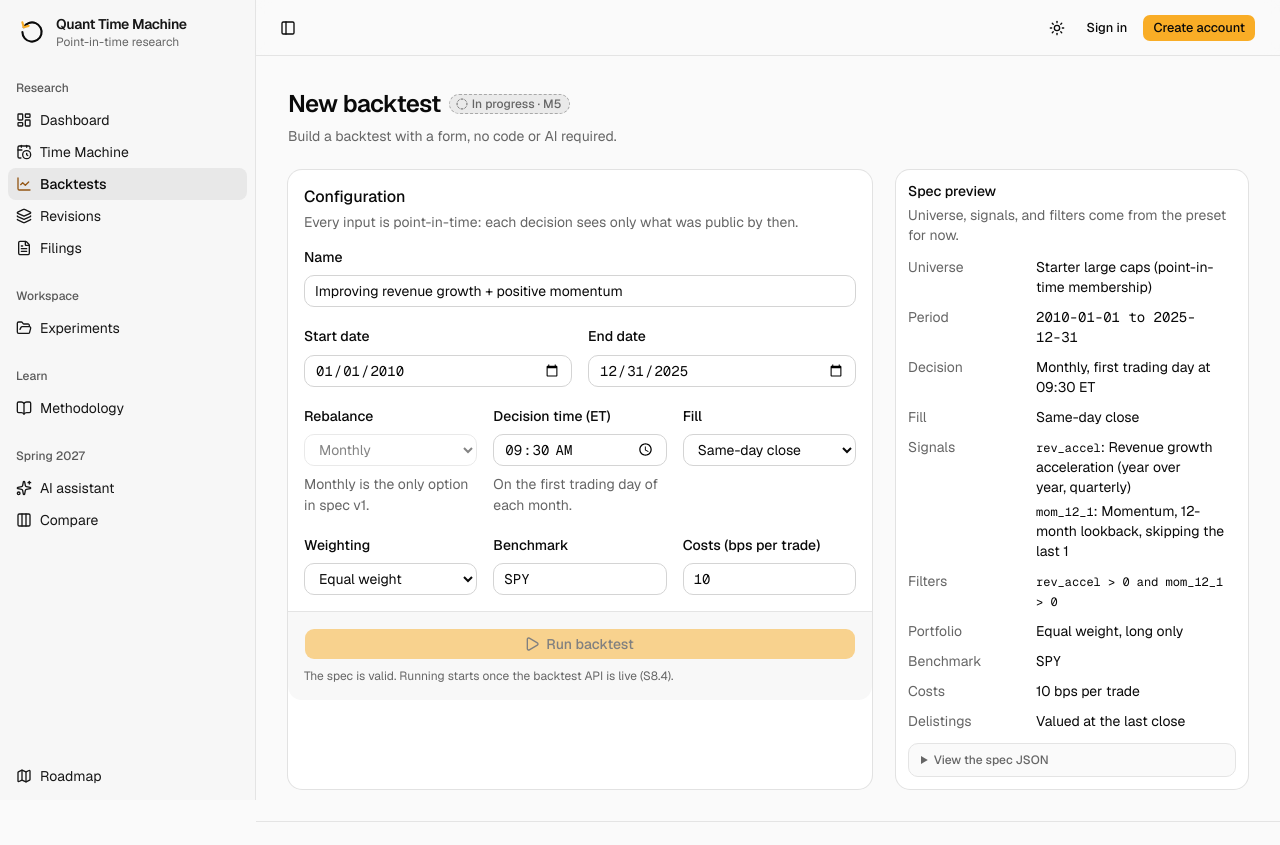
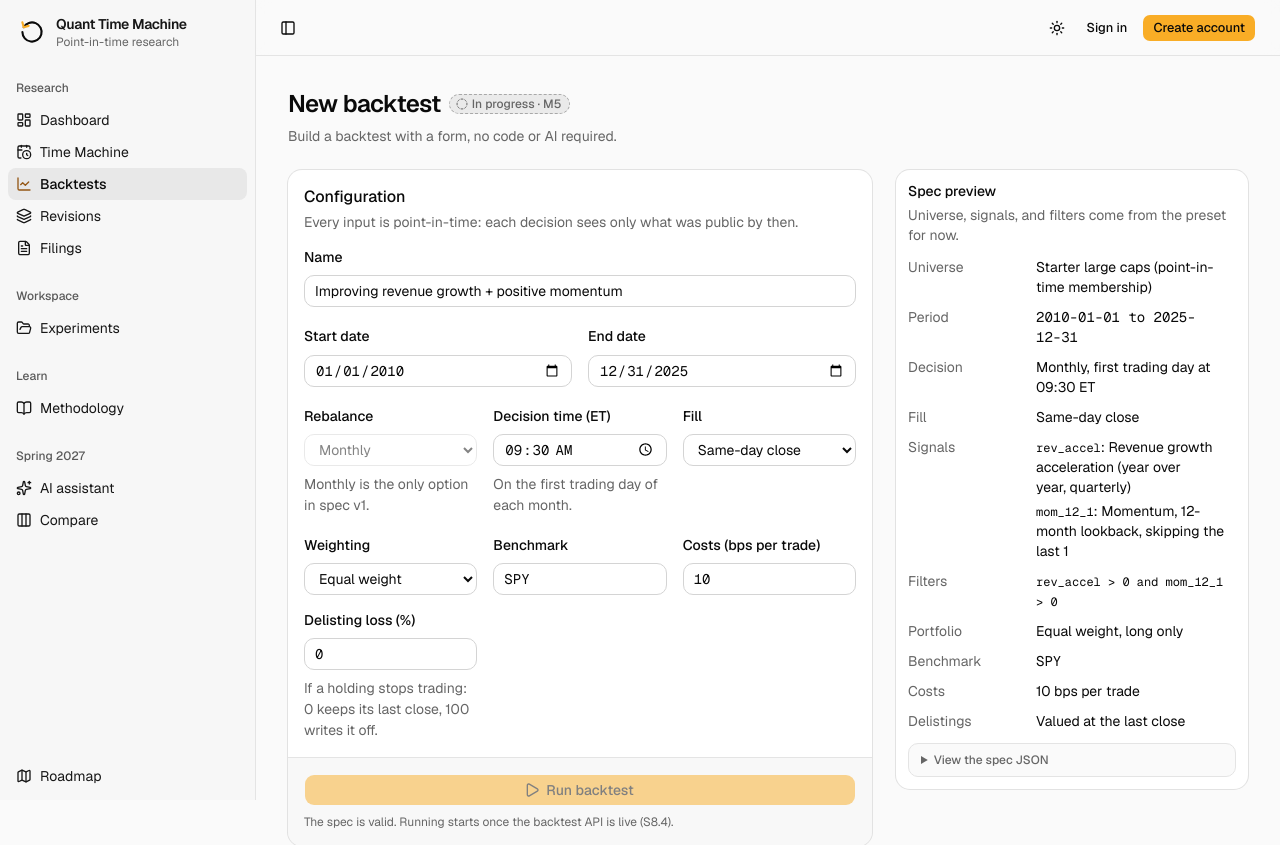
Before and after one commit to nfiasco/Quant-Time-Machine, a Next.js app in the folder frontend/: page /backtests/new in a window 1280 px wide. Shown: the top 845 px of the page. Built offline with nearby package versions, Linux system fonts and the light colour scheme.

Commit message:
feat(frontend): S6.7 set the delisting loss in the builder

```diff
--- a/frontend/features/backtests/backtest-builder.tsx
+++ b/frontend/features/backtests/backtest-builder.tsx
@@ -20,6 +20,8 @@ import type { ExperimentSpec } from "@/features/backtests/types";
 import {
   decisionFromTime,
   decisionTime,
+  delistingFromLoss,
+  delistingLoss,
   validateSpec,
   //from "@/features/backtests/validation";
 } from "./validation";
@@ -39,6 +41,9 @@ export function BacktestBuilder({ initialSpec = canonicalPreset.spec }: Backtest
   const [spec, setSpec] = useState<ExperimentSpec>(initialSpec);
   // The cost field's text, so clearing it shows an error instead of silently becoming 0.
   const [costText, setCostText] = useState(String(initialSpec.costs.bps_per_trade));
+  // The delisting loss's text, likewise. The spec gets a delisting section only once
+  // it's edited: without one, a holding that stops trading keeps its last close.
+  const [lossText, setLossText] = useState(delistingLoss(initialSpec.delisting));
 
   const errors = validateSpec(spec);
   const isValid = Object.keys(errors).length === 0;
@@ -215,6 +220,32 @@ export function BacktestBuilder({ initialSpec = canonicalPreset.spec }: Backtest
                   />
                   {fieldError("costs.bps_per_trade")}
                 </Field>
+                <Field>
+                  <FieldLabel htmlFor="delisting">Delisting loss (%)</FieldLabel>
+                  <Input
+                    id="delisting"
+                    type="number"
+                    inputMode="decimal"
+                    min={0}
+                    max={100}
+                    step="any"
+                    className="font-mono tabular-nums"
+                    value={lossText}
+                    onChange={(e) => {
+                      const text = e.target.value;
+                      setLossText(text);
+                      setSpec((s) => ({ ...s, delisting: delistingFromLoss(text) }));
+                    }}
+                    {...invalidProps("delisting.assumed_return")}
+                  />
+                  {errors["delisting.assumed_return"] ? (
+                    fieldError("delisting.assumed_return")
+                  ) : (
+                    <FieldDescription>
+                      If a holding stops trading: 0 keeps its last close, 100 writes it off.
+                    </FieldDescription>
+                  )}
+                </Field>
               </div>
             </FieldGroup>
           </form>
```
